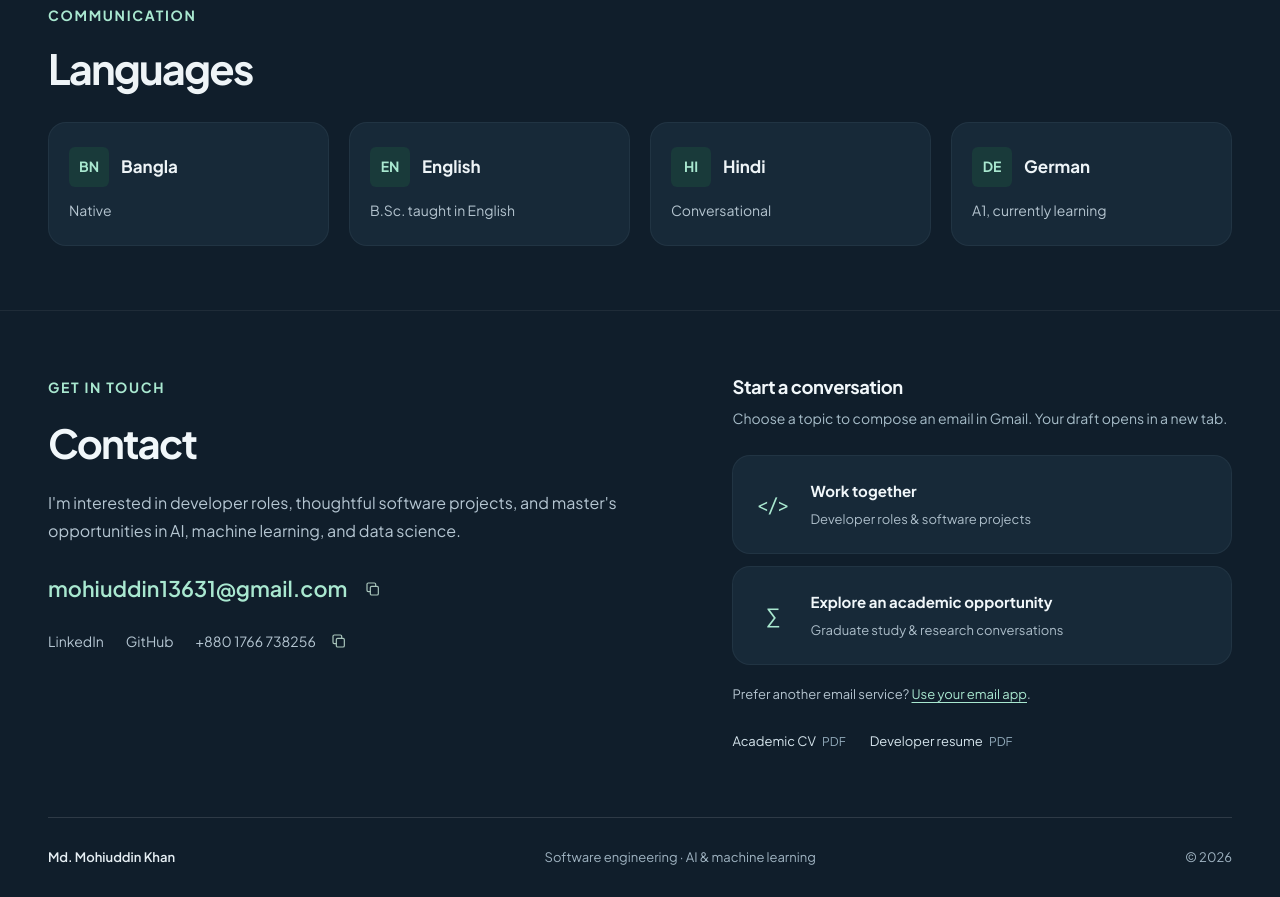
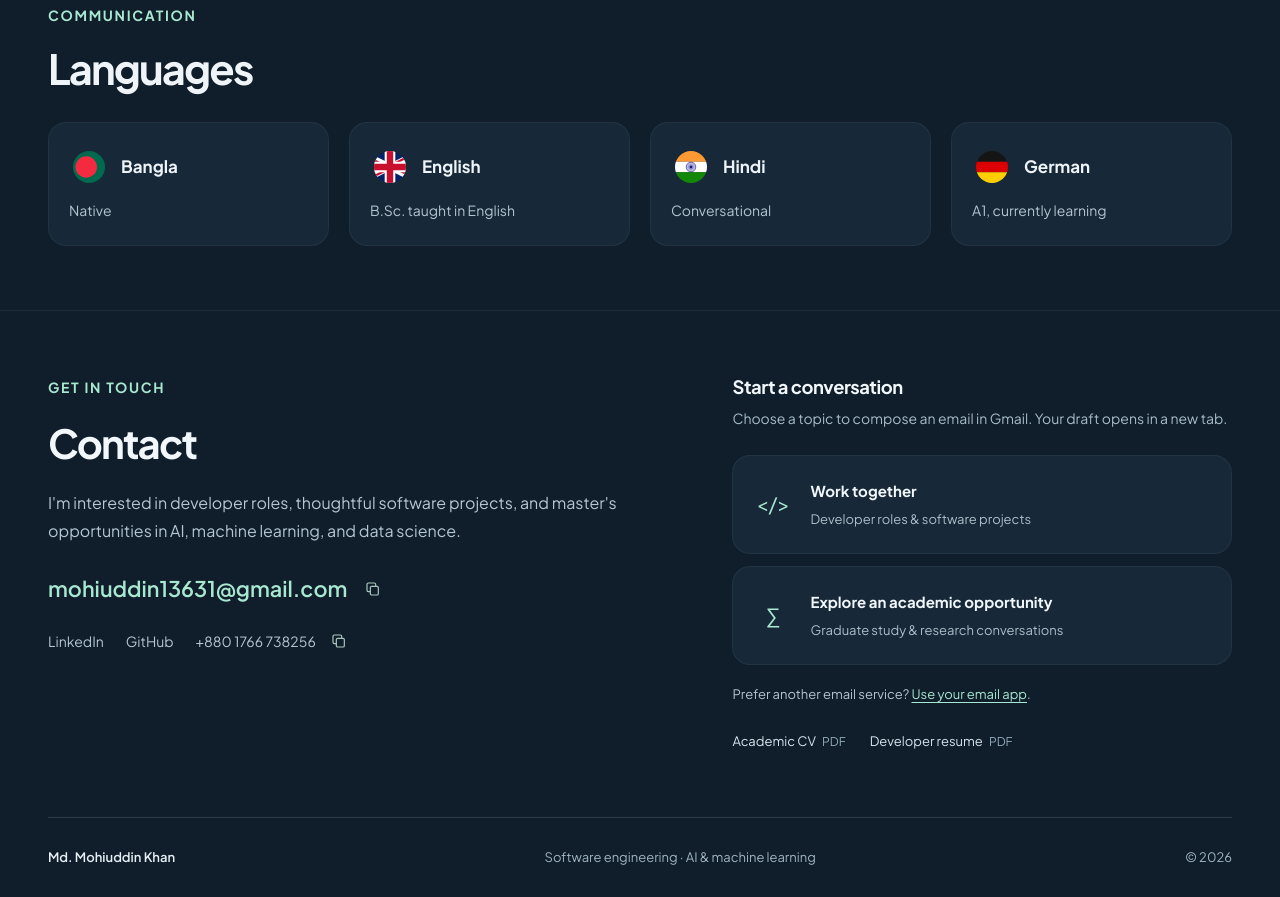
Before and after one commit to mohiuddin13631/portfolio_web, a plain HTML site: page index.html in a window 1280 px wide. Shown: the part 6115-7012 px from the top of the page. Drawn offline with Linux system fonts and the light colour scheme.

Commit message:
stracture done

```diff
--- a/css/styles.css
+++ b/css/styles.css
@@ -2130,8 +2130,8 @@ img {
   width: 40px;
   height: 40px;
   flex-shrink: 0;
-  border-radius: 6px;
-  background: var(--surface-accent);
+  border-radius: 50%;
+  background: transparent;
   color: var(--teal);
   font-size: 0.875rem;
   font-weight: 700;
@@ -2141,6 +2141,12 @@ img {
   font-weight: 700;
   line-height: 1.4;
   margin-top: 3px;
+}
+.language-code img {
+  width: 32px;
+  height: 32px;
+  object-fit: cover;
+  border-radius: 50%;
 }
 .language-card dd {
   margin: 6px 0 0;
--- a/index.html
+++ b/index.html
@@ -849,19 +849,19 @@
           </div>
           <dl class="language-grid">
             <div class="language-card">
-              <dt><span class="language-code" aria-hidden="true">BN</span><span>Bangla</span></dt>
+              <dt><span class="language-code" aria-hidden="true"><img src="assets/images/flag-bd.svg" alt="" width="32" height="22" /></span><span>Bangla</span></dt>
               <dd>Native</dd>
             </div>
             <div class="language-card">
-              <dt><span class="language-code" aria-hidden="true">EN</span><span>English</span></dt>
+              <dt><span class="language-code" aria-hidden="true"><img src="assets/images/flag-gb.svg" alt="" width="32" height="22" /></span><span>English</span></dt>
               <dd>B.Sc. taught in English</dd>
             </div>
             <div class="language-card">
-              <dt><span class="language-code" aria-hidden="true">HI</span><span>Hindi</span></dt>
+              <dt><span class="language-code" aria-hidden="true"><img src="assets/images/flag-in.svg" alt="" width="32" height="22" /></span><span>Hindi</span></dt>
               <dd>Conversational</dd>
             </div>
             <div class="language-card">
-              <dt><span class="language-code" aria-hidden="true">DE</span><span>German</span></dt>
+              <dt><span class="language-code" aria-hidden="true"><img src="assets/images/flag-de.svg" alt="" width="32" height="22" /></span><span>German</span></dt>
               <dd>A1, currently learning</dd>
             </div>
           </dl>
```
Also changed, not shown: assets/images/flag-bd.svg (added), assets/images/flag-de.svg (added), assets/images/flag-gb.svg (added), assets/images/flag-in.svg (added).
